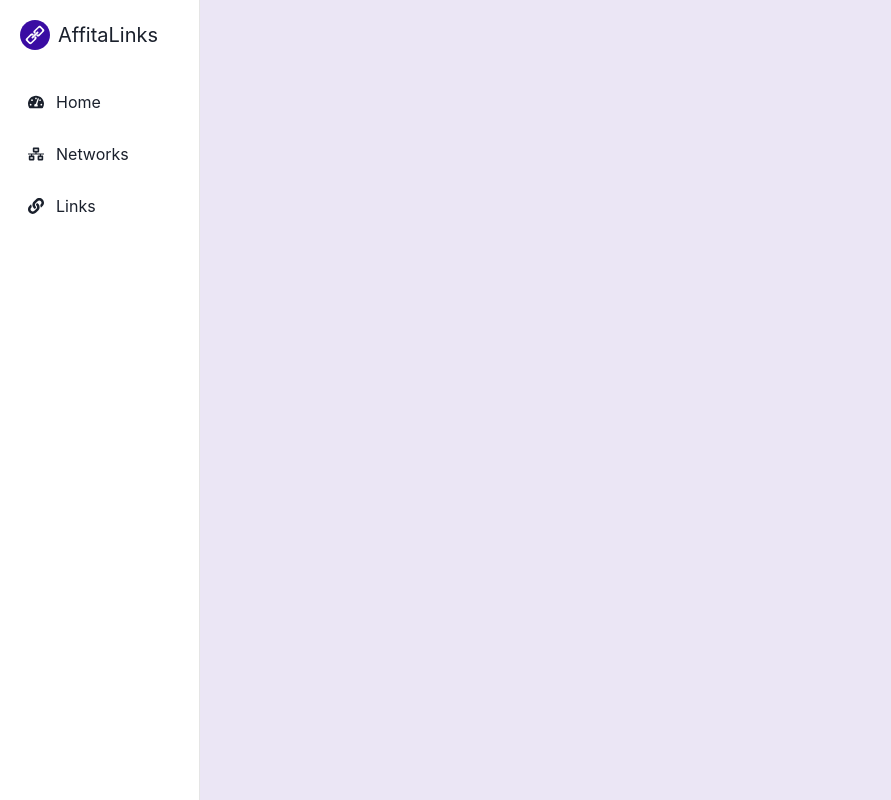
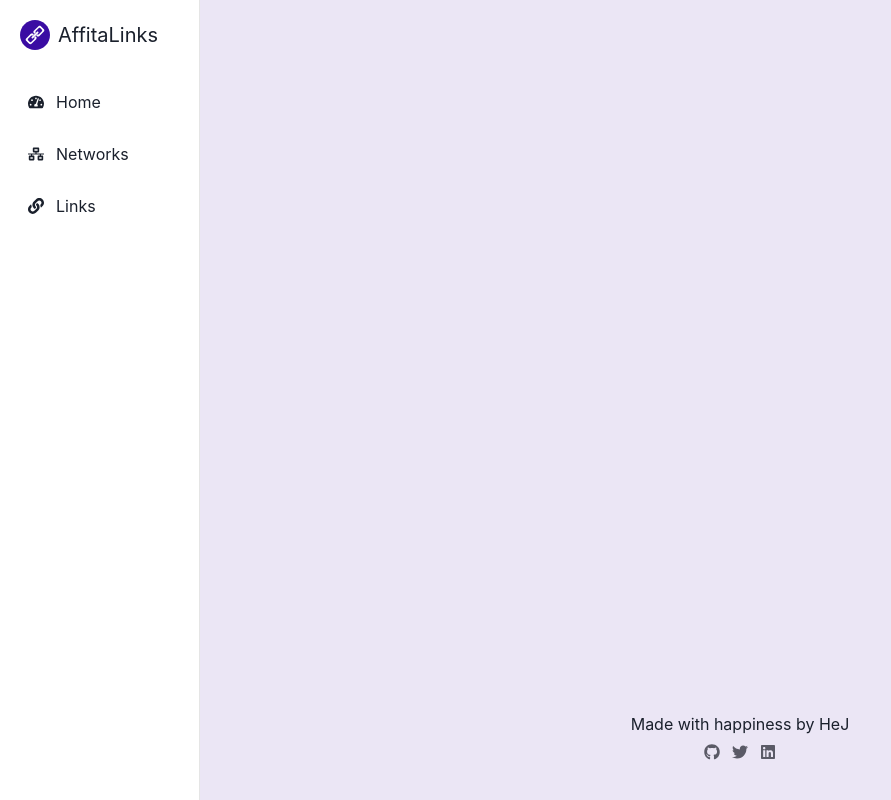
Before and after one commit to hjplumtree/Affitalink, a Next.js app: page /networks/1 in a window 1280 px wide. Shown: the whole page, without its empty margins (0-891 px from the left). Built offline with nearby package versions, Linux system fonts and the light colour scheme.

Commit message:
Add :: Footer

```diff
--- /dev/null
+++ b/components/Footer.js
@@ -0,0 +1,30 @@
+import { VStack, Text, Flex, Link } from "@chakra-ui/react";
+import { FaGithub, FaTwitter, FaLinkedin } from "react-icons/fa";
+
+export default function Footer() {
+  return (
+    <VStack mt="auto" mb={7}>
+      <Text>Made with happiness by HeJ</Text>
+      <Flex color="#5a5a66" gap="3">
+        <Link
+          _hover={{ color: "#24292F" }}
+          href="https://github.com/hjplumtree"
+        >
+          <FaGithub />
+        </Link>
+        <Link
+          _hover={{ color: "#1DA1F2" }}
+          href="https://twitter.com/hjplumtree"
+        >
+          <FaTwitter />
+        </Link>
+        <Link
+          _hover={{ color: "#0077b5" }}
+          href="https://www.linkedin.com/in/hjplumtree/"
+        >
+          <FaLinkedin />
+        </Link>
+      </Flex>
+    </VStack>
+  );
+}
--- a/components/Layouts.js
+++ b/components/Layouts.js
@@ -1,4 +1,5 @@
 import { Flex } from "@chakra-ui/react";
+import Footer from "./Footer";
 
 function Layouts({ children, ...rest }) {
   return (
@@ -11,6 +12,7 @@ function Layouts({ children, ...rest }) {
       {...rest}
     >
       {children}
+      <Footer />
     </Flex>
   );
 }
```
